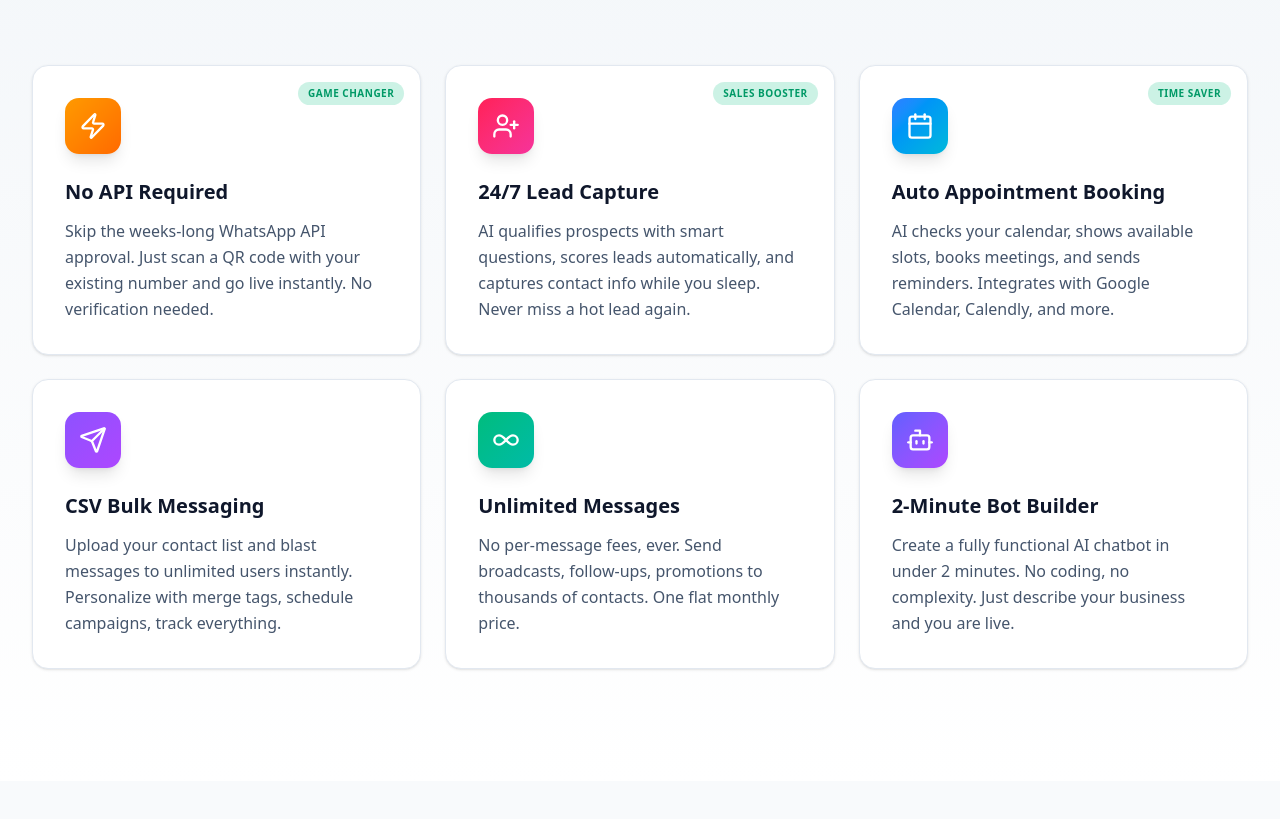
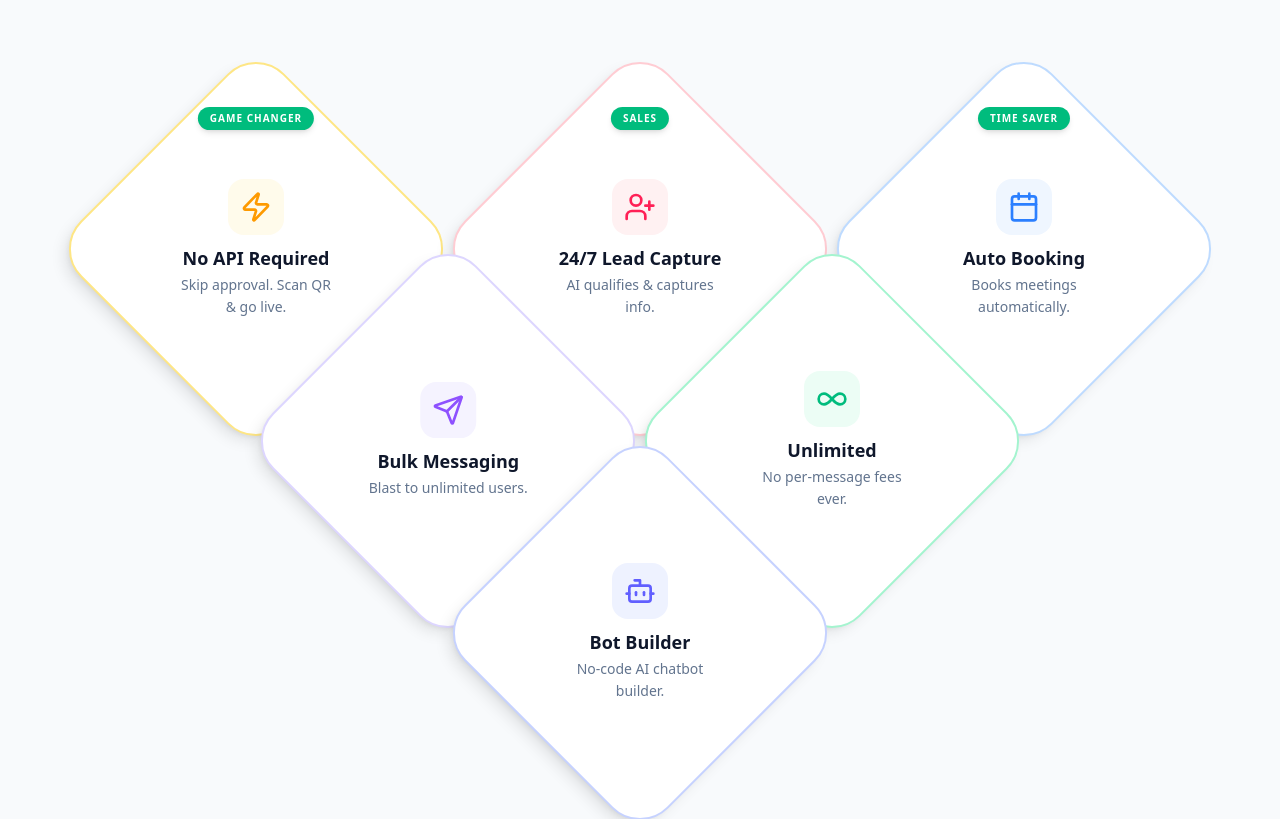
Before and after one commit to the-jahid/wa-send-preview, a Next.js app: page / in a window 1280 px wide. Shown: the part 5485-6304 px from the top of the page. Built offline with nearby package versions, Linux system fonts and the light colour scheme; no server answers.

Commit message:
feat: implement diamond layout for core features

```diff
--- a/src/app/page.tsx
+++ b/src/app/page.tsx
@@ -7,7 +7,7 @@ import SocialProof from "@/components/landing/SocialProof"
 import TwoMinuteSetup from "@/components/landing/TwoMinuteSetup"
 import AutomationShowcase from "@/components/landing/AutomationShowcase"
 import PainPoints from "@/components/landing/PainPoints"
-import CoreFeatures from "@/components/landing/CoreFeatures"
+import DiamondFeatures from "@/components/landing/DiamondFeatures"
 import HowItWorks from "@/components/landing/HowItWorks"
 import ROICalculator from "@/components/landing/ROICalculator"
 import UseCases from "@/components/landing/UseCases"
@@ -59,7 +59,7 @@ export default function Home() {
       <TwoMinuteSetup />
       <AutomationShowcase />
       <PainPoints />
-      <CoreFeatures />
+      <DiamondFeatures />
       <HowItWorks />
       <ROICalculator />
       <UseCases />
--- /dev/null
+++ b/src/components/landing/DiamondFeatures.tsx
@@ -0,0 +1,183 @@
+"use client"
+
+import { Zap, UserPlus, Calendar, Send, Infinity, Bot } from "lucide-react"
+
+export default function DiamondFeatures() {
+    const features = [
+        {
+            id: 1,
+            icon: <Zap className="h-8 w-8" />,
+            title: "No API Required",
+            desc: "Skip approval. Scan QR & go live.",
+            highlight: "GAME CHANGER",
+            color: "text-amber-500",
+            bg: "bg-amber-50 dark:bg-amber-900/10",
+            border: "border-amber-200 dark:border-amber-800/30",
+        },
+        {
+            id: 2,
+            icon: <UserPlus className="h-8 w-8" />,
+            title: "24/7 Lead Capture",
+            desc: "AI qualifies & captures info.",
+            highlight: "SALES",
+            color: "text-rose-500",
+            bg: "bg-rose-50 dark:bg-rose-900/10",
+            border: "border-rose-200 dark:border-rose-800/30",
+        },
+        {
+            id: 3,
+            icon: <Calendar className="h-8 w-8" />,
+            title: "Auto Booking",
+            desc: "Books meetings automatically.",
+            highlight: "TIME SAVER",
+            color: "text-blue-500",
+            bg: "bg-blue-50 dark:bg-blue-900/10",
+            border: "border-blue-200 dark:border-blue-800/30",
+        },
+        {
+            id: 4,
+            icon: <Send className="h-8 w-8" />,
+            title: "Bulk Messaging",
+            desc: "Blast to unlimited users.",
+            color: "text-violet-500",
+            bg: "bg-violet-50 dark:bg-violet-900/10",
+            border: "border-violet-200 dark:border-violet-800/30",
+        },
+        {
+            id: 5,
+            icon: <Infinity className="h-8 w-8" />,
+            title: "Unlimited",
+            desc: "No per-message fees ever.",
+            color: "text-emerald-500",
+            bg: "bg-emerald-50 dark:bg-emerald-900/10",
+            border: "border-emerald-200 dark:border-emerald-800/30",
+        },
+        {
+            id: 6,
+            icon: <Bot className="h-8 w-8" />,
+            title: "Bot Builder",
+            desc: "No-code AI chatbot builder.",
+            color: "text-indigo-500",
+            bg: "bg-indigo-50 dark:bg-indigo-900/10",
+            border: "border-indigo-200 dark:border-indigo-800/30",
+        },
+    ]
+
+    return (
+        <section className="py-24 relative overflow-hidden bg-slate-50 dark:bg-[#0a0f1a]">
+            {/* Background decoration */}
+            <div className="absolute inset-0 bg-[radial-gradient(ellipse_at_top,_var(--tw-gradient-stops))] from-emerald-500/10 via-transparent to-transparent opacity-50 dark:opacity-20 pointer-events-none" />
+
+            <div className="max-w-7xl mx-auto px-4 sm:px-6 lg:px-8 relative z-10">
+                <div className="text-center max-w-3xl mx-auto mb-20">
+                    <div className="inline-flex items-center gap-2 px-4 py-2 rounded-full bg-emerald-500/10 border border-emerald-500/20 text-sm font-medium text-emerald-600 dark:text-emerald-400 mb-6">
+                        <Zap className="h-4 w-4" />
+                        Core Features
+                    </div>
+                    <h2 className="text-3xl sm:text-4xl lg:text-5xl font-bold tracking-tight mb-4 text-slate-900 dark:text-white">
+                        Everything to <span className="text-emerald-600 dark:text-emerald-400">automate & scale</span>
+                    </h2>
+                    <p className="text-lg text-slate-600 dark:text-slate-400">
+                        A complete WhatsApp automation suite. No nickel-and-diming, no hidden limits.
+                    </p>
+                </div>
+
+                {/* Diamond Grid Layout */}
+                <div className="relative py-10 pb-32">
+                    {/*
+             Grid Structure for Desktop:
+             - We need to position items to look like a 3-2-1 triangle.
+             - We can use flexbox with negative margins or a custom grid.
+             - Let's try a centered flex layout with rows.
+           */}
+
+                    <div className="flex flex-col items-center justify-center gap-y-0 sm:gap-y-0 md:-space-y-16 lg:-space-y-24">
+
+                        {/* Row 1: 3 Items */}
+                        <div className="flex flex-wrap justify-center gap-8 md:gap-16 lg:gap-24 z-10">
+                            {features.slice(0, 3).map((feature, idx) => (
+                                <DiamondCard key={feature.id} feature={feature} index={idx} />
+                            ))}
+                        </div>
+
+                        {/* Row 2: 2 Items */}
+                        <div className="flex flex-wrap justify-center gap-8 md:gap-16 lg:gap-24 z-20 mt-8 md:mt-0">
+                            {features.slice(3, 5).map((feature, idx) => (
+                                <DiamondCard key={feature.id} feature={feature} index={idx + 3} />
+                            ))}
+                        </div>
+
+                        {/* Row 3: 1 Item */}
+                        <div className="flex flex-wrap justify-center gap-8 md:gap-16 lg:gap-24 z-30 mt-8 md:mt-0">
+                            {features.slice(5, 6).map((feature, idx) => (
+                                <DiamondCard key={feature.id} feature={feature} index={idx + 5} />
+                            ))}
+                        </div>
+                    </div>
+                </div>
+            </div>
+        </section>
+    )
+}
+
+function DiamondCard({ feature, index }: { feature: any; index: number }) {
+    return (
+        <div className="relative group perspective-1000">
+            {/*
+        The Diamond Shape Wrapper using rotation.
+        w-64 h-64 rotated 45deg creates the diamond.
+      */}
+            <div
+                className={`
+          w-52 h-52 sm:w-60 sm:h-60 lg:w-72 lg:h-72
+          rotate-45
+          transition-all duration-500 ease-out
+          bg-white dark:bg-[#0d1424]
+          border-2 ${feature.border}
+          shadow-lg hover:shadow-2xl dark:shadow-none
+          rounded-[2.5rem]
+          flex items-center justify-center
+          relative
+          overflow-visible
+          z-10
+          group-hover:z-20
+          group-hover:scale-105
+        `}
+            >
+                {/* Inner Content - Counter Rotate to be straight */}
+                <div className="-rotate-45 flex flex-col items-center justify-center text-center p-6 w-[140%]">
+
+                    {/* Icon Bubble */}
+                    <div className={`
+             mb-3 p-3 rounded-2xl ${feature.bg} ${feature.color}
+             transition-transform duration-300 group-hover:-translate-y-1
+          `}>
+                        {feature.icon}
+                    </div>
+
+                    {/* Number/Step Indicator (Optional, based on iFixit design) */}
+                    <div className="absolute -top-10 -right-10 text-6xl font-black text-slate-100 dark:text-slate-800/50 select-none pointer-events-none transition-opacity opacity-0 group-hover:opacity-100">
+                        0{index + 1}
+                    </div>
+
+                    <h3 className="text-lg font-bold text-slate-900 dark:text-white mb-1 leading-tight">
+                        {feature.title}
+                    </h3>
+
+                    <p className="text-xs sm:text-sm text-slate-500 dark:text-slate-400 max-w-[160px] mx-auto leading-relaxed">
+                        {feature.desc}
+                    </p>
+
+                    {/* Badge if exists */}
+                    {feature.highlight && (
+                        <span className="absolute -top-12 left-1/2 -translate-x-1/2 px-3 py-1 bg-emerald-500 text-white text-[10px] uppercase font-bold tracking-widest rounded-full shadow-md whitespace-nowrap">
+                            {feature.highlight}
+                        </span>
+                    )}
+                </div>
+            </div>
+
+            {/* Connecting lines for visual flow? (Optional) */}
+        </div>
+    )
+}
```
